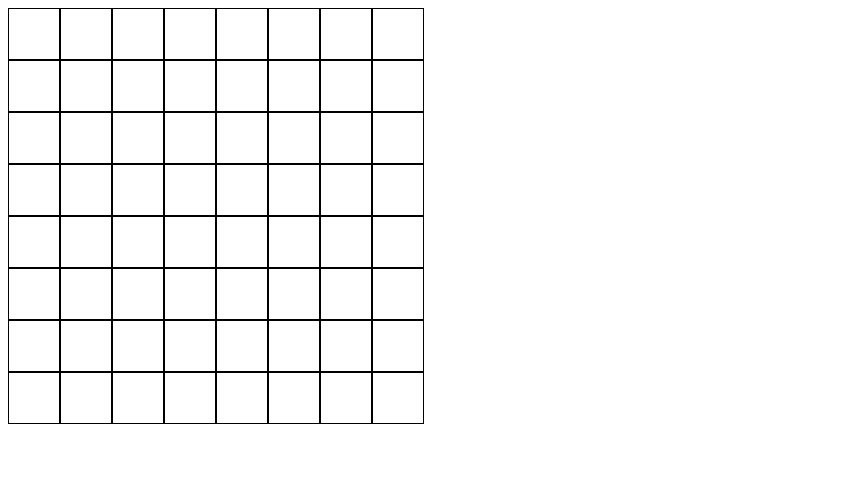
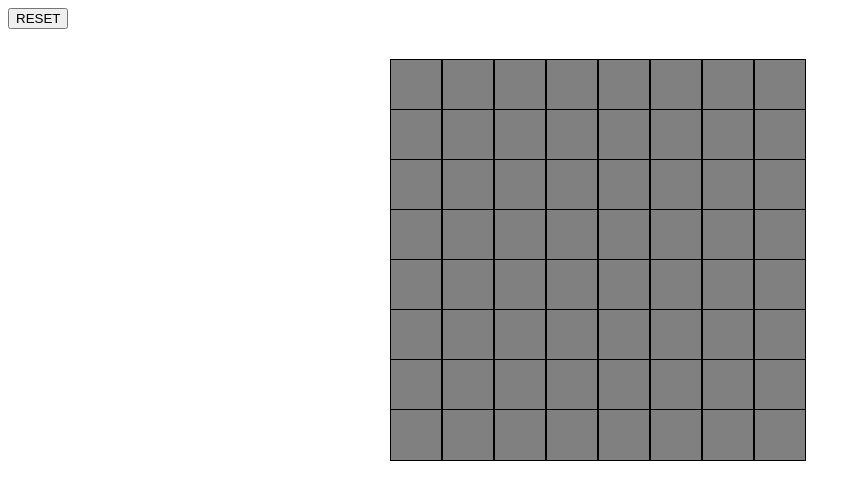
Before and after one commit to r-n-w/etch_a_sketch, a plain HTML site: page index.html in a window 1280 px wide. Shown: the whole page, without its empty margins (0-861 px from the left). Drawn offline with nearby package versions, Linux system fonts and the light colour scheme.

Commit message:
grid switches to black when mouseover, and reset button send you an alert

```diff
--- a/index.html
+++ b/index.html
@@ -6,6 +6,7 @@
         <script type="text/javascript" src="https://ajax.googleapis.com/ajax/libs/jquery/3.4.1/jquery.min.js"></script>
     </head>
     <body>
+        <button>RESET</button>
         <script type="text/javascript" src="script.js"></script>
     </body>
 </html>
--- a/script.js
+++ b/script.js
@@ -1,8 +1,16 @@
 console.log('hey')
-const bod = document.querySelector('body');
+const body = document.querySelector('body');
 const container = document.createElement('div');
 container.classList.add('container');
 const length = 8;
+const button = document.querySelector('button');
+
+
+button.addEventListener('click', (e) => {
+    alert('How many bricks wide should the square be?');
+});
+
+
 
 createGrid(length);
 
@@ -16,11 +24,18 @@ function createGrid(length) {
 
         for (let k = 0; k < length; k++) {
             const myDiv = document.createElement('div');
-            myDiv.classList.add('empty-box');
+            myDiv.classList.add('box', 'empty-box');
             myRow.appendChild(myDiv);
         }
 
         container.appendChild(myRow);
     }
-    bod.appendChild(container);
+    body.appendChild(container);
 }
+
+const blocks = document.querySelectorAll('.box');
+blocks.forEach((block) => {
+    block.addEventListener('mouseover', (e) => {
+        block.classList.toggle('filled-box');
+    });
+});
--- a/style.css
+++ b/style.css
@@ -1,10 +1,25 @@
-.empty-box {
+
+
+.box {
     width: 50px;
     height: 50px;
-    border: solid 1px black;
     display: inline-block;
 }
+.empty-box{
+    background-color: grey;
+    border: solid 1px black;
+}
+.filled-box {
+    background-color: black;
+}
+.row {
+    height: 50px;
+}
+.container {
+    display: block;
+    width: 500px;
+    padding: 30px;
+    margin: auto;
 
-.row {
-    height: 52px;
+
 }
```
